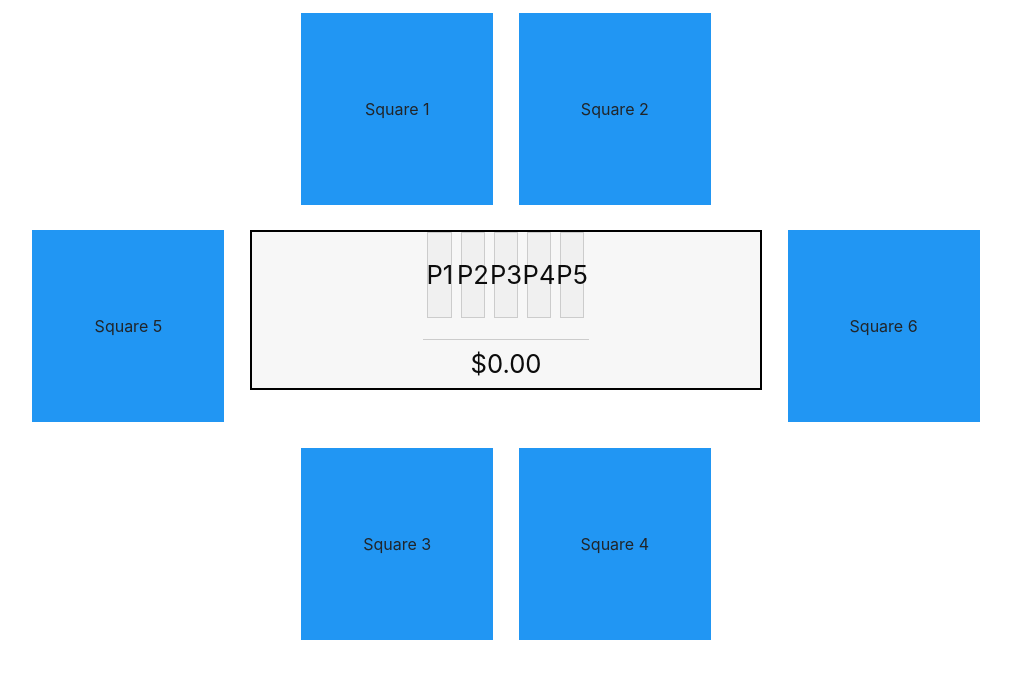
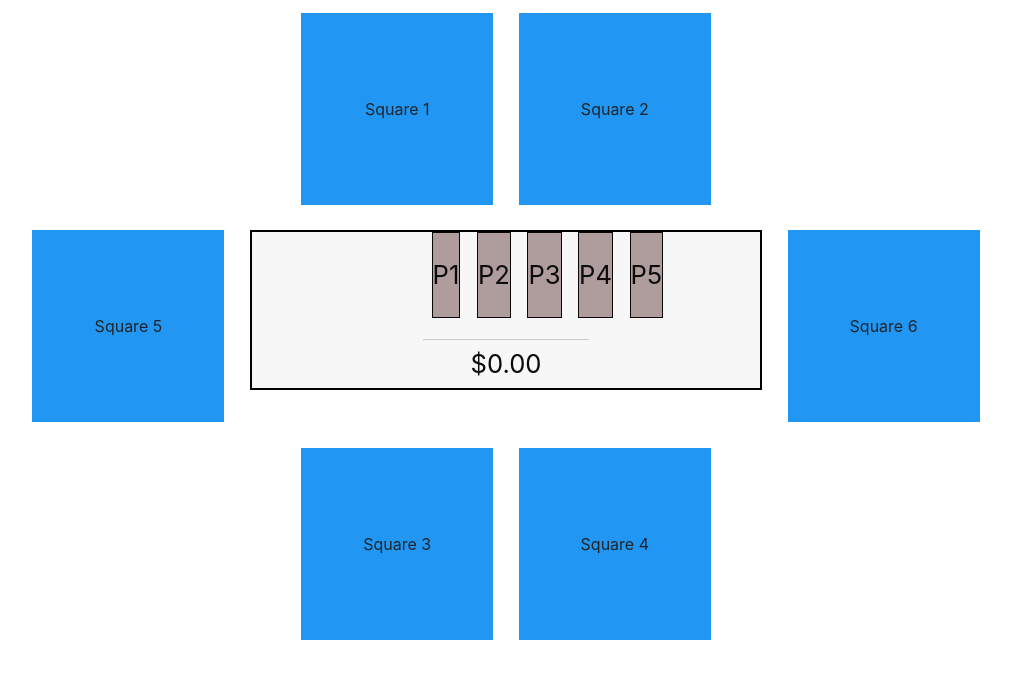
Before and after one commit to bcsurf2822/parsityPoker, a React (Create React App) app in the folder client/: page /poker-room in a window 1280 px wide. Shown: the top 678 px of the page, without its empty margins (134-1145 px from the left). Built offline with nearby package versions, Linux system fonts and the light colour scheme; no server answers.

Commit message:
added square place holder and amount for pot

```diff
--- a/client/src/index.css
+++ b/client/src/index.css
@@ -220,18 +220,19 @@ code {
 
 .placeholders {
   display: flex;
-  justify-content: space-around; /* Evenly space the placeholder squares */
+  justify-content: space-between; /* Evenly space the placeholder squares */
   flex-grow: 1; /* Allow this area to take up available space */
 }
 
 .placeholder-square {
-  width: 15%; /* Relative width to the rectangle */
+  width: 40%; /* Relative width to the rectangle */
   height: 80%; /* Relative height to the rectangle, adjust based on design */
-  background-color: #f0f0f0; /* Light background for placeholders */
+  background-color: #af9d9d; /* Light background for placeholders */
   display: flex;
   justify-content: center;
   align-items: center;
-  border: 1px solid #ccc; /* Light border for the squares */
+  border: 1px solid #090707; /* Light border for the squares */
+  margin: 0 5%;
 }
 
 .amount-display {
```
